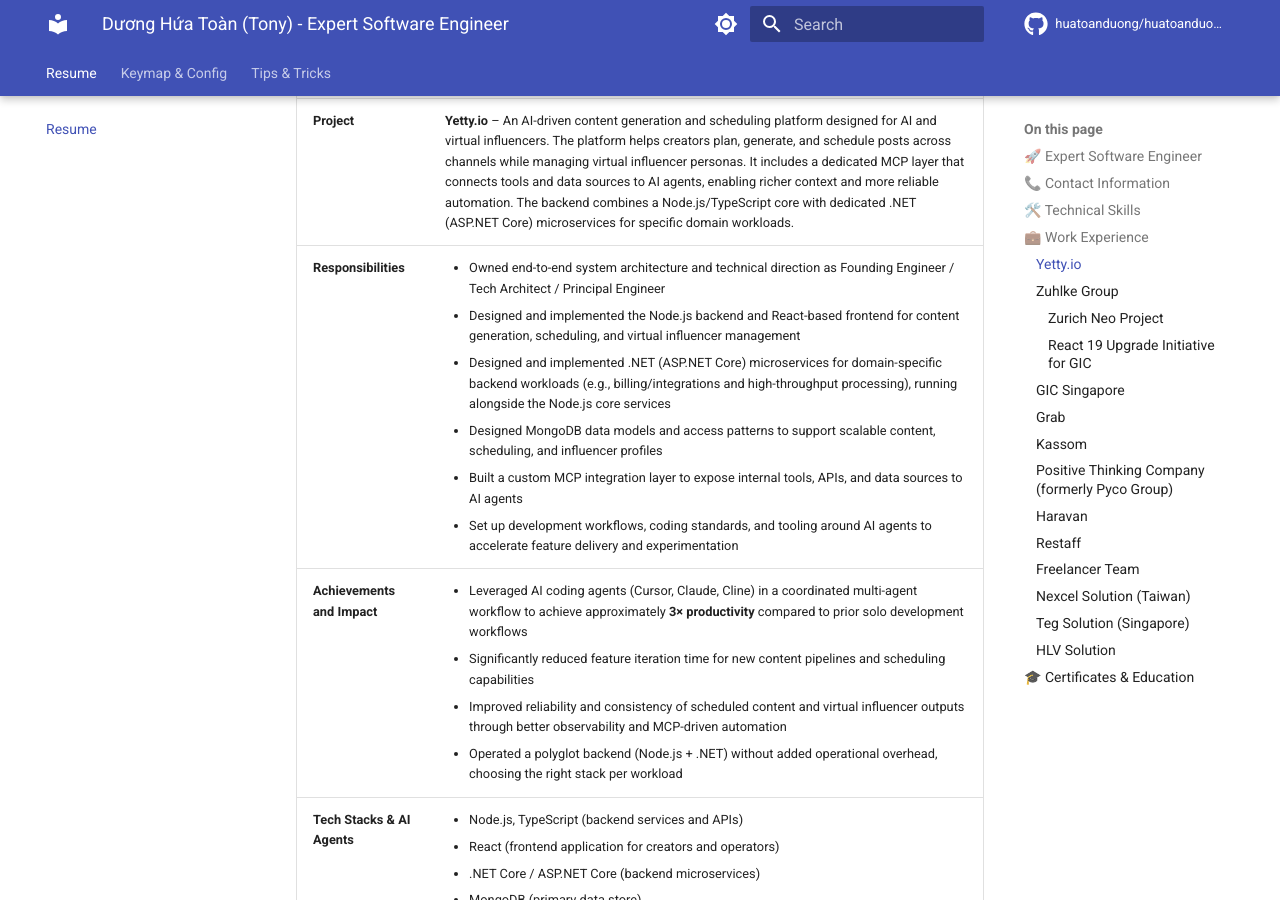
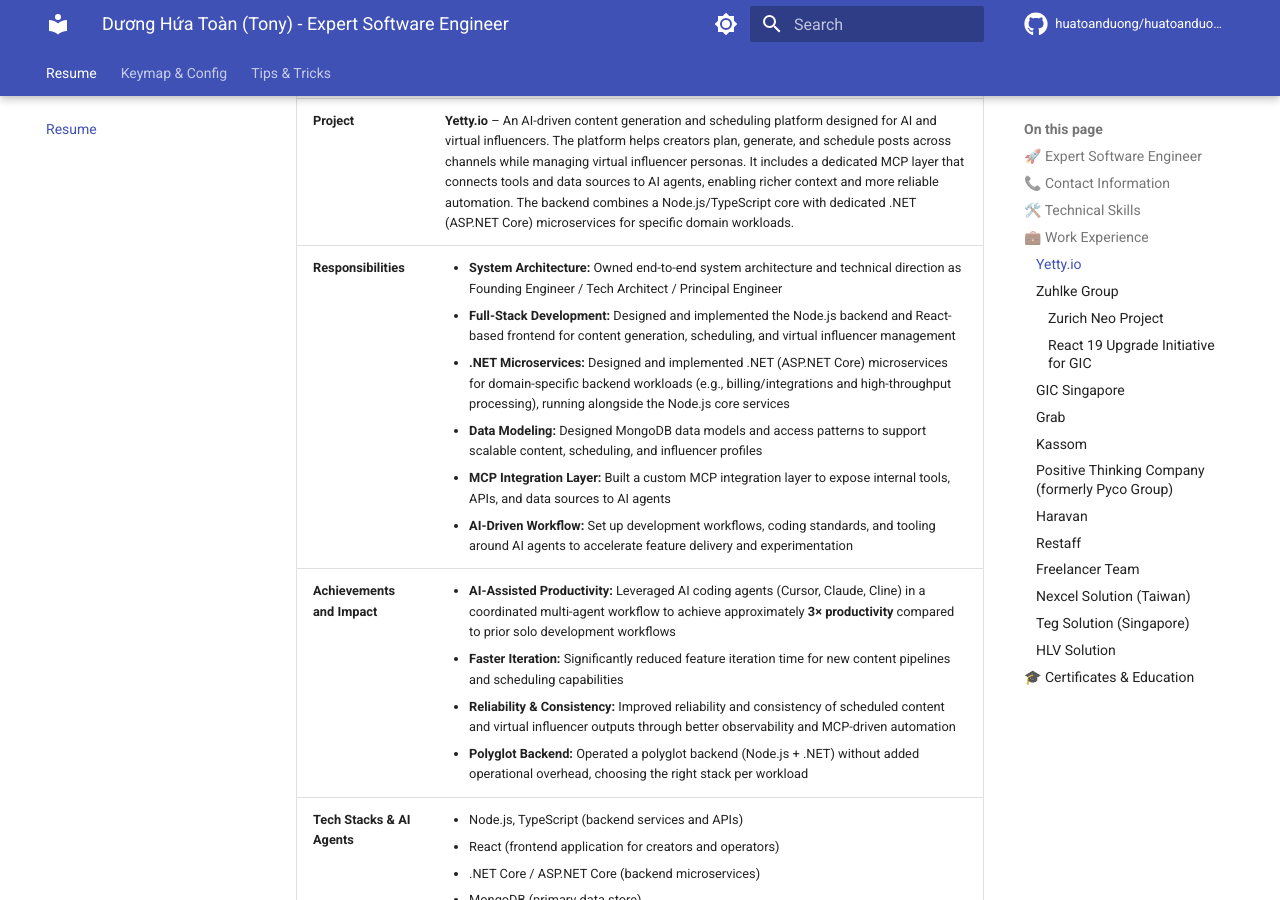
Before and after one commit to huatoanduong/huatoanduong.github.io, an MkDocs documentation site: the page built from docs/index.md, in a window 1280 px wide and 900 px high, scrolled down 2422 px. Built offline with MkDocs 1.6.1 and Material for MkDocs 9.7.7, drawn with Linux system fonts in a browser that asks for light colours; comment, search, counter and statistics services are not loaded; some of the changed text lies outside the part shown.

Commit message:
Refine responsibilities and achievements in index.md with structured formatting (#41)

```diff
--- a/docs/index.md
+++ b/docs/index.md
@@ -135,12 +135,12 @@
       <td><strong>Responsibilities</strong></td>
       <td>
         <ul>
-          <li>Owned end-to-end system architecture and technical direction as Founding Engineer / Tech Architect / Principal Engineer</li>
-          <li>Designed and implemented the Node.js backend and React-based frontend for content generation, scheduling, and virtual influencer management</li>
-          <li>Designed and implemented .NET (ASP.NET Core) microservices for domain-specific backend workloads (e.g., billing/integrations and high-throughput processing), running alongside the Node.js core services</li>
-          <li>Designed MongoDB data models and access patterns to support scalable content, scheduling, and influencer profiles</li>
-          <li>Built a custom MCP integration layer to expose internal tools, APIs, and data sources to AI agents</li>
-          <li>Set up development workflows, coding standards, and tooling around AI agents to accelerate feature delivery and experimentation</li>
+          <li><strong>System Architecture:</strong> Owned end-to-end system architecture and technical direction as Founding Engineer / Tech Architect / Principal Engineer</li>
+          <li><strong>Full-Stack Development:</strong> Designed and implemented the Node.js backend and React-based frontend for content generation, scheduling, and virtual influencer management</li>
+          <li><strong>.NET Microservices:</strong> Designed and implemented .NET (ASP.NET Core) microservices for domain-specific backend workloads (e.g., billing/integrations and high-throughput processing), running alongside the Node.js core services</li>
+          <li><strong>Data Modeling:</strong> Designed MongoDB data models and access patterns to support scalable content, scheduling, and influencer profiles</li>
+          <li><strong>MCP Integration Layer:</strong> Built a custom MCP integration layer to expose internal tools, APIs, and data sources to AI agents</li>
+          <li><strong>AI-Driven Workflow:</strong> Set up development workflows, coding standards, and tooling around AI agents to accelerate feature delivery and experimentation</li>
         </ul>
       </td>
     </tr>
@@ -148,10 +148,10 @@
       <td><strong>Achievements and Impact</strong></td>
       <td>
         <ul>
-          <li>Leveraged AI coding agents (Cursor, Claude, Cline) in a coordinated multi-agent workflow to achieve approximately <strong>3× productivity</strong> compared to prior solo development workflows</li>
-          <li>Significantly reduced feature iteration time for new content pipelines and scheduling capabilities</li>
-          <li>Improved reliability and consistency of scheduled content and virtual influencer outputs through better observability and MCP-driven automation</li>
-          <li>Operated a polyglot backend (Node.js + .NET) without added operational overhead, choosing the right stack per workload</li>
+          <li><strong>AI-Assisted Productivity:</strong> Leveraged AI coding agents (Cursor, Claude, Cline) in a coordinated multi-agent workflow to achieve approximately <strong>3× productivity</strong> compared to prior solo development workflows</li>
+          <li><strong>Faster Iteration:</strong> Significantly reduced feature iteration time for new content pipelines and scheduling capabilities</li>
+          <li><strong>Reliability & Consistency:</strong> Improved reliability and consistency of scheduled content and virtual influencer outputs through better observability and MCP-driven automation</li>
+          <li><strong>Polyglot Backend:</strong> Operated a polyglot backend (Node.js + .NET) without added operational overhead, choosing the right stack per workload</li>
         </ul>
       </td>
     </tr>
```
Also changed, not shown: other parts of docs/index.md (+2 -0 lines).
